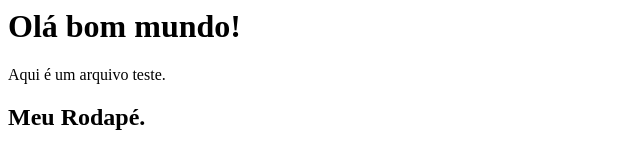
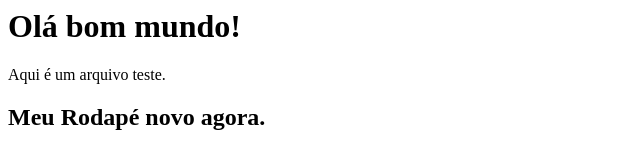
Before and after one commit to thiagodipold/novorepositorio, a plain HTML site: page index.html in a window 1280 px wide. Shown: the whole page, without its empty margins (0-640 px from the left). Drawn offline with Linux system fonts and the light colour scheme.

Commit message:
Atualização de HTML
Atualização de rodapé do site.

```diff
--- a/index.html
+++ b/index.html
@@ -7,7 +7,7 @@
         <h1>Olá bom mundo!</h1>
         <p>Aqui é um arquivo teste.</p>
         <footer>
-            <h2>Meu Rodapé.</h2>
+            <h2>Meu Rodapé novo agora.</h2>
         </footer>
     </body>
 </html>
```
